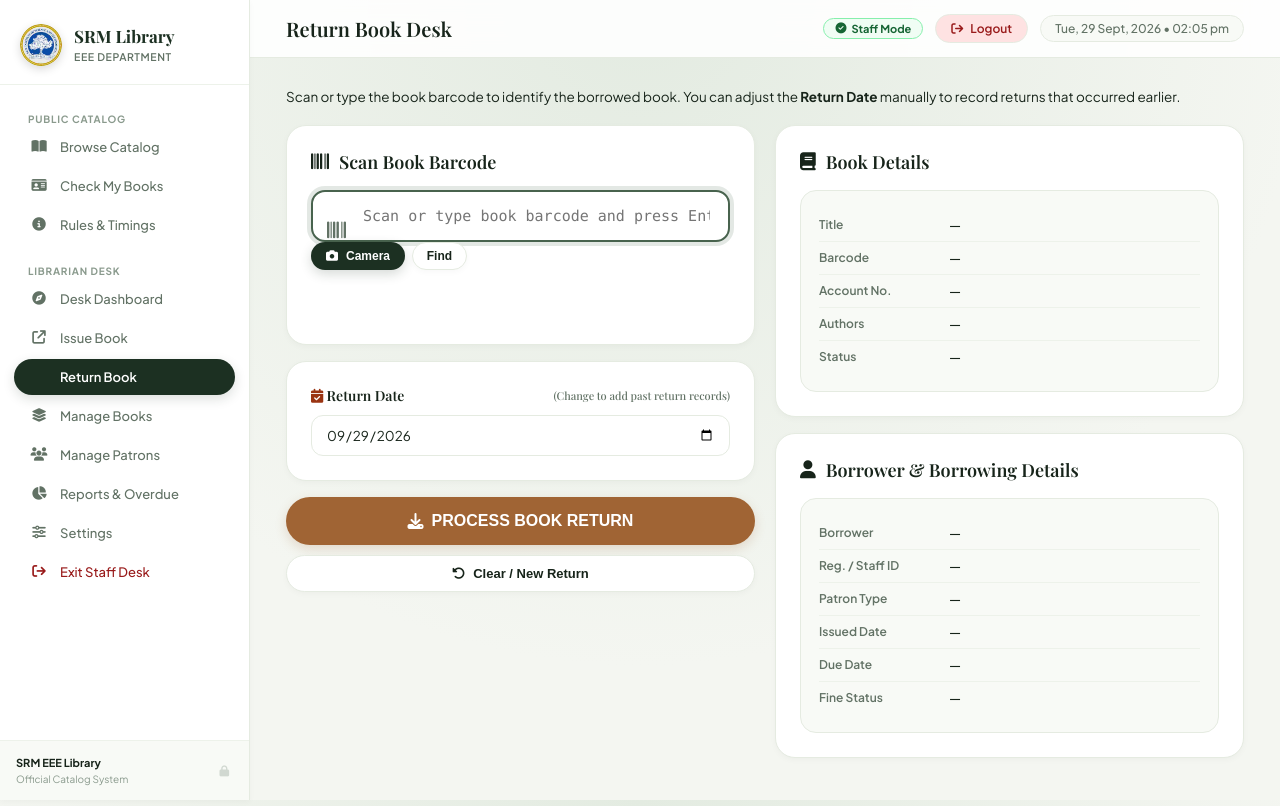
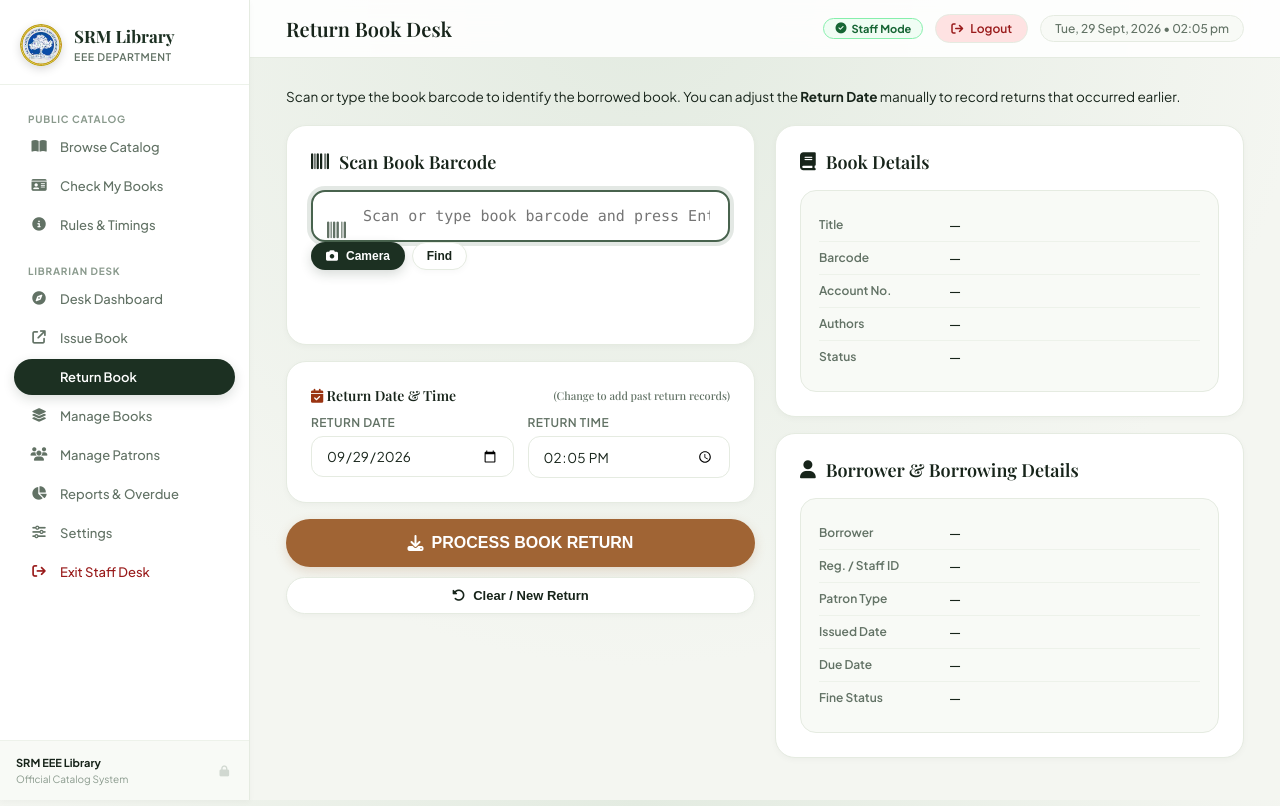
Before and after one commit to saaqibA21/libsrm, a Flask app: page /return in a window 1280 px wide. Run offline with Flask 3, Linux system fonts and the light colour scheme; the visitor is signed in with stand-in values (Sample User, id 1); data comes from the database, SQL or seed files in the repository; both versions use the stored data as it was after the commit; data that the repository does not hold is empty; some libraries are stand-ins or nearby versions; some web fonts are replaced.

Commit message:
Record issue and return timing across transactions, desk screens, reports, and student portal

```diff
--- a/library_app/database.py
+++ b/library_app/database.py
@@ -70,8 +70,10 @@ def initialize_db():
             book_id INTEGER NOT NULL,
             patron_id INTEGER NOT NULL,
             issue_date TEXT NOT NULL,
+            issue_time TEXT,
             due_date TEXT NOT NULL,
             return_date TEXT,
+            return_time TEXT,
             fine_amount REAL DEFAULT 0.0,
             fine_paid INTEGER DEFAULT 0,
             notes TEXT,
@@ -80,6 +82,16 @@ def initialize_db():
             FOREIGN KEY (patron_id) REFERENCES patrons(id)
         )
     """)
+
+    # Schema migration: ensure issue_time and return_time exist in transactions
+    try:
+        c.execute("ALTER TABLE transactions ADD COLUMN issue_time TEXT")
+    except Exception:
+        pass
+    try:
+        c.execute("ALTER TABLE transactions ADD COLUMN return_time TEXT")
+    except Exception:
+        pass
 
     # Settings table
     c.execute("""
@@ -417,7 +429,24 @@ def count_patrons():
 
 # ─── Transactions ──────────────────────────────────────────────────────────────
 
-def issue_book(book_id, patron_id, patron_type="student", issue_date=None, due_date=None):
+def format_time_str(time_val=None):
+    """Normalize time string to standard 'HH:MM AM/PM' format or current time."""
+    if not time_val:
+        return datetime.now().strftime("%I:%M %p")
+    t = str(time_val).strip()
+    if not t:
+        return datetime.now().strftime("%I:%M %p")
+    if "AM" in t.upper() or "PM" in t.upper():
+        return t.upper()
+    for fmt in ("%H:%M", "%H:%M:%S", "%I:%M"):
+        try:
+            return datetime.strptime(t, fmt).strftime("%I:%M %p")
+        except ValueError:
+            pass
+    return t
+
+
+def issue_book(book_id, patron_id, patron_type="student", issue_date=None, due_date=None, issue_time=None):
     conn = get_connection()
     try:
         # Check book availability
@@ -435,20 +464,23 @@ def issue_book(book_id, patron_id, patron_type="student", issue_date=None, due_d
         loan_key = "loan_period_teacher" if patron_type == "teacher" else "loan_period_student"
         loan_days = int(conn.execute("SELECT value FROM settings WHERE key=?", (loan_key,)).fetchone()["value"])
 
+        now_dt = datetime.now()
         if not issue_date:
-            issue_date = datetime.now().strftime("%Y-%m-%d")
+            issue_date = now_dt.strftime("%Y-%m-%d")
+
+        issue_time = format_time_str(issue_time)
 
         if not due_date:
             try:
                 base_dt = datetime.strptime(issue_date, "%Y-%m-%d")
             except Exception:
-                base_dt = datetime.now()
+                base_dt = now_dt
             due_date = (base_dt + timedelta(days=loan_days)).strftime("%Y-%m-%d")
 
         conn.execute("""
-            INSERT INTO transactions (book_id, patron_id, issue_date, due_date, status)
-            VALUES (?,?,?,?,'issued')
-        """, (book_id, patron_id, issue_date, due_date))
+            INSERT INTO transactions (book_id, patron_id, issue_date, issue_time, due_date, status)
+            VALUES (?,?,?,?,?,'issued')
+        """, (book_id, patron_id, issue_date, issue_time, due_date))
 
         conn.execute("UPDATE books SET status='issued' WHERE id=?", (book_id,))
         conn.commit()
@@ -459,7 +491,7 @@ def issue_book(book_id, patron_id, patron_type="student", issue_date=None, due_d
         conn.close()
 
 
-def return_book(transaction_id, return_date=None):
+def return_book(transaction_id, return_date=None, return_time=None):
     conn = get_connection()
     try:
         txn = conn.execute("SELECT * FROM transactions WHERE id=?", (transaction_id,)).fetchone()
@@ -468,13 +500,16 @@ def return_book(transaction_id, return_date=None):
         if txn["status"] == "returned":
             return False, "Book already returned"
 
+        now_dt = datetime.now()
         if not return_date:
-            return_date = datetime.now().strftime("%Y-%m-%d")
+            return_date = now_dt.strftime("%Y-%m-%d")
+
+        return_time = format_time_str(return_time)
 
         try:
             ret_date_obj = datetime.strptime(return_date, "%Y-%m-%d")
         except Exception:
-            ret_date_obj = datetime.now()
+            ret_date_obj = now_dt
             return_date = ret_date_obj.strftime("%Y-%m-%d")
 
         due_date = datetime.strptime(txn["due_date"], "%Y-%m-%d")
@@ -488,9 +523,9 @@ def return_book(transaction_id, return_date=None):
             fine = overdue_days * fine_per_day
 
         conn.execute("""
-            UPDATE transactions SET return_date=?, fine_amount=?, status='returned'
+            UPDATE transactions SET return_date=?, return_time=?, fine_amount=?, status='returned'
             WHERE id=?
-        """, (return_date, fine, transaction_id))
+        """, (return_date, return_time, fine, transaction_id))
 
         conn.execute("UPDATE books SET status='available' WHERE id=?", (txn["book_id"],))
         conn.commit()
@@ -950,7 +985,7 @@ def get_book_with_full_details(book_id):
         d["availability_class"] = "badge-success"
 
     history = conn.execute("""
-        SELECT t.issue_date, t.due_date, t.return_date, t.status
+        SELECT t.issue_date, t.issue_time, t.due_date, t.return_date, t.return_time, t.status
         FROM transactions t
         WHERE t.book_id = ?
         ORDER BY t.id DESC
--- a/webapp/app.py
+++ b/webapp/app.py
@@ -339,13 +339,14 @@ def api_issue():
 
     issue_date = (data.get("issue_date") or "").strip() or None
     due_date = (data.get("due_date") or "").strip() or None
+    issue_time = (data.get("issue_time") or "").strip() or None
 
     issued_count = 0
     errors = []
     due_dates = []
 
     for bid in book_ids:
-        success, msg = issue_book(bid, patron_id, patron_type, issue_date=issue_date, due_date=due_date)
+        success, msg = issue_book(bid, patron_id, patron_type, issue_date=issue_date, due_date=due_date, issue_time=issue_time)
         if success:
             issued_count += 1
             if "Due date:" in msg:
@@ -381,13 +382,15 @@ def api_return():
     data = request.json or {}
     transaction_id = data.get("transaction_id")
     return_date = (data.get("return_date") or "").strip() or None
-    success, result = return_book(transaction_id, return_date=return_date)
+    return_time = (data.get("return_time") or "").strip() or None
+    success, result = return_book(transaction_id, return_date=return_date, return_time=return_time)
     if success:
         fine = float(result)
+        time_display = f" at {return_time}" if return_time else ""
         return jsonify({
             "success": True,
             "fine": fine,
-            "message": f"Returned on {return_date or 'today'}! Fine: ₹{fine:.2f}" if fine > 0 else f"Returned on {return_date or 'today'} — no fine!"
+            "message": f"Returned on {return_date or 'today'}{time_display}! Fine: ₹{fine:.2f}" if fine > 0 else f"Returned on {return_date or 'today'}{time_display} — no fine!"
         })
     return jsonify({"success": False, "message": str(result)})
 
@@ -931,7 +934,7 @@ def export_reports_csv():
     writer.writerow([
         "Transaction ID", "Patron Name", "Register/Staff No", "Patron Type",
         "Designation", "Year/Section", "Book Title", "Book Barcode", "Accession No",
-        "Issue Date", "Due Date", "Return Date", "Status", "Fine Amount (INR)", "Fine Paid"
+        "Issue Date", "Issue Time", "Due Date", "Return Date", "Return Time", "Status", "Fine Amount (INR)", "Fine Paid"
     ])
     for t in txns:
         writer.writerow([
@@ -945,8 +948,10 @@ def export_reports_csv():
             t.get("book_barcode"),
             t.get("book_acc") or "",
             t.get("issue_date"),
+            t.get("issue_time") or "",
             t.get("due_date"),
             t.get("return_date") or "",
+            t.get("return_time") or "",
             t.get("status"),
             f"{t.get('fine_payable', 0.0):.2f}",
             "Paid" if t.get("fine_paid") else "Unpaid"
--- a/webapp/templates/librarian.html
+++ b/webapp/templates/librarian.html
@@ -293,7 +293,11 @@
  <span class="badge badge-info">Issued</span>
  {% endif %}
  </td>
- <td style="color:var(--muted); font-size:12px;">{{ txn.return_date or txn.issue_date }}</td>
+ <td style="color:var(--muted); font-size:12px;">
+ <div>{{ txn.return_date or txn.issue_date }}</div>
+ {% set time_val = txn.return_time if txn.status == 'returned' else txn.issue_time %}
+ {% if time_val %}<div style="font-size:10.5px; opacity:0.8;"><i class="fa fa-clock" style="font-size:9px;"></i> {{ time_val }}</div>{% endif %}
+ </td>
  </tr>
  {% else %}
  <tr><td colspan="4" style="text-align:center; color:var(--muted); padding:28px;">No transactions recorded yet</td></tr>
--- a/webapp/templates/my_books.html
+++ b/webapp/templates/my_books.html
@@ -83,7 +83,10 @@
  <td style="font-weight:600; max-width:240px; color:var(--text);">{{ l.book_title }}</td>
  <td style="font-size:12px; color:var(--muted);">{{ l.book_authors or '—' }}</td>
  <td><code>{{ l.book_account_number or '—' }}</code></td>
- <td style="font-size:12.5px; color:var(--muted);">{{ l.issue_date }}</td>
+ <td style="font-size:12.5px; color:var(--muted);">
+ <div>{{ l.issue_date }}</div>
+ {% if l.issue_time %}<div style="font-size:11px; opacity:0.8;"><i class="fa fa-clock" style="font-size:9.5px;"></i> {{ l.issue_time }}</div>{% endif %}
+ </td>
  <td style="font-size:12.5px; font-weight:600;">{{ l.due_date }}</td>
  <td>
  <span class="badge {{ l.status_class }}">{{ l.status_label }}</span>
--- a/webapp/templates/patrons.html
+++ b/webapp/templates/patrons.html
@@ -165,7 +165,7 @@
  <div class="modal" style="max-width:700px">
  <div class="modal-header"><h3 id="historyTitle">Borrowing History</h3><button class="modal-close" onclick="closeModal('historyModal')">✕</button></div>
  <div class="table-wrap" style="max-height:400px;overflow-y:auto">
- <table><thead><tr><th>Book (Click to View Barcode)</th><th>Issue Date</th><th>Due Date</th><th>Return Date</th><th>Fine</th></tr></thead>
+ <table><thead><tr><th>Book (Click to View Barcode)</th><th>Issue Date & Time</th><th>Due Date</th><th>Return Date & Time</th><th>Fine</th></tr></thead>
  <tbody id="historyTbody"></tbody></table>
  </div>
  </div>
--- a/webapp/templates/return.html
+++ b/webapp/templates/return.html
@@ -21,14 +21,21 @@
  <div class="scan-status" id="bookStatus"></div>
  </div>
 
- <!-- Return Date (Manual or Default Today) -->
+ <!-- Return Date & Timing (Manual or Default Today) -->
  <div class="card" style="margin-bottom:16px;">
  <div class="card-title" style="margin-bottom:10px; font-size:14px; display:flex; align-items:center; justify-content:space-between;">
- <span><i class="fa fa-calendar-check" style="color:var(--warning);"></i> Return Date</span>
+ <span><i class="fa fa-calendar-check" style="color:var(--warning);"></i> Return Date & Time</span>
  <span style="font-size:11px;color:var(--muted);font-weight:normal;">(Change to add past return records)</span>
  </div>
+ <div class="form-row cols-2" style="margin-bottom:0;">
  <div class="form-group" style="margin-bottom:0;">
+ <label style="font-size:12px;font-weight:600;">Return Date</label>
  <input type="date" id="returnDate" class="form-control" onchange="updateFineDisplay()">
+ </div>
+ <div class="form-group" style="margin-bottom:0;">
+ <label style="font-size:12px;font-weight:600;">Return Time</label>
+ <input type="time" id="returnTime" class="form-control">
+ </div>
  </div>
  </div>
 
@@ -109,6 +116,10 @@ bookInput.addEventListener('input', () => {
 function initReturnDate() {
  const today = new Date().toISOString().split('T')[0];
  document.getElementById('returnDate').value = today;
+ const hh = String(new Date().getHours()).padStart(2, '0');
+ const mm = String(new Date().getMinutes()).padStart(2, '0');
+ const timeEl = document.getElementById('returnTime');
+ if (timeEl) timeEl.value = `${hh}:${mm}`;
 }
 
 function updateFineDisplay() {
@@ -179,7 +190,7 @@ async function scanBook() {
  document.getElementById('p-name').textContent = txn.patron_name;
  document.getElementById('p-reg').textContent = txn.register_number || '—';
  document.getElementById('p-type').textContent = (txn.patron_type || 'student').charAt(0).toUpperCase() + (txn.patron_type || 'student').slice(1);
- document.getElementById('p-issued').textContent = txn.issue_date;
+ document.getElementById('p-issued').textContent = txn.issue_date + (txn.issue_time ? ' (' + txn.issue_time + ')' : '');
 
  updateFineDisplay();
 
@@ -218,7 +229,7 @@ async function doReturn() {
  <i class="fa fa-circle-check"></i> Book Returned Successfully!
  </div>
  <div style="margin-top:8px;font-size:14px;color:var(--text);">
- Returned Date Recorded: <strong>${returnDate || 'Today'}</strong>
+ Returned Timestamp: <strong>${returnDate || 'Today'}${returnTime ? ' at ' + returnTime : ''}</strong>
  </div>
  <div style="margin-top:6px;font-size:14.5px;font-weight:700;color:${color};">
  ${fine > 0 ? 'Late Fine: ₹' + fine.toFixed(2) : 'No fine — returned on time!'}
```
Also changed, not shown: webapp/templates/issue.html (+15 -3 lines), webapp/templates/reports.html (+22 -6 lines), library.db.
